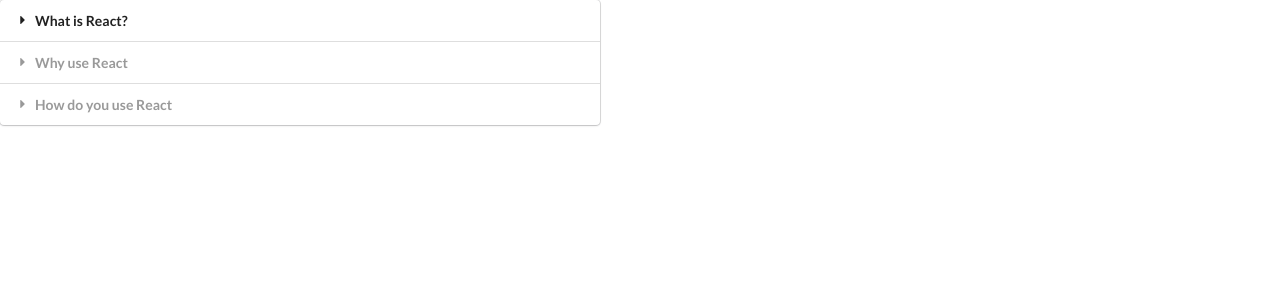
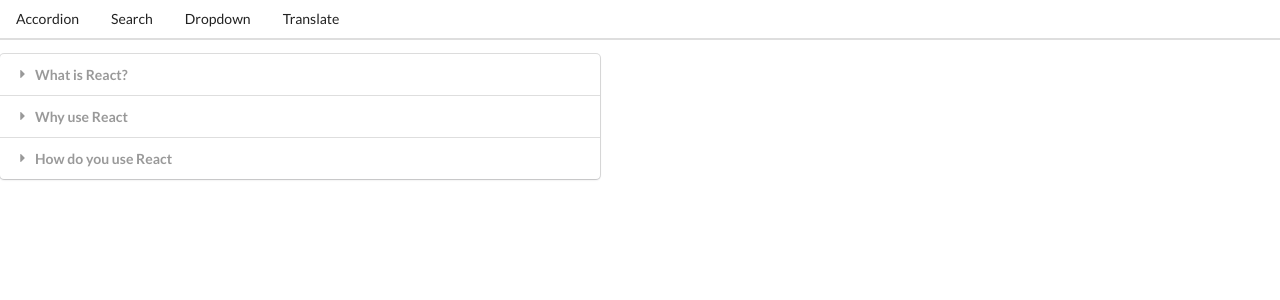
Before and after one commit to johngwells/Widgets, a React (Create React App) app: page / in a window 1280 px wide. Shown: the top 300 px of the page. Built offline with nearby package versions, Linux system fonts and the light colour scheme.

Commit message:
create navigation Header, Link & Route

```diff
--- a/src/App.js
+++ b/src/App.js
@@ -4,6 +4,7 @@
 import Dropdown from './components/Dropdown';
 import Translate from './components/Translate';
 import Route from './components/Route';
+import Header from './components/Header';
 
 const items = [
   {
@@ -40,6 +41,7 @@
 
   return (
     <div>
+      <Header />
       <Route path='/'><Accordion items={items} /></Route>
       <Route path='/list'><Search /></Route>
       <Route path='/dropdown'><Dropdown label='select a color' options={options} selected={selected} onSelectedChange={setSelected} /></Route>
--- /dev/null
+++ b/src/components/Header.js
@@ -0,0 +1,23 @@
+import React from 'react';
+import Link from './Link';
+
+const Header = () => {
+  return (
+    <div className='ui secondary pointing menu'>
+      <Link href='/' className='item'>
+        Accordion
+      </Link>
+      <Link href='/list' className='item'>
+        Search
+      </Link>
+      <Link href='/dropdown' className='item'>
+        Dropdown
+      </Link>
+      <Link href='/translate' className='item'>
+        Translate
+      </Link>
+    </div>
+  );
+};
+
+export default Header;
--- /dev/null
+++ b/src/components/Link.js
@@ -0,0 +1,23 @@
+import React from 'react';
+
+const Link = ({ className, href, children }) => {
+  const onClick = (e) => {
+    if (e.metaKey || e.ctrlKey) {
+      return;
+    }
+
+    e.preventDefault();
+    window.history.pushState({}, '', href);
+
+    const navEvent = new PopStateEvent('popstate');
+    window.dispatchEvent(navEvent);
+  };
+
+  return (
+    <a onClick={onClick} className={className} href={href}>
+      {children}
+    </a>
+  );
+};
+
+export default Link;
--- a/src/components/Route.js
+++ b/src/components/Route.js
@@ -1,5 +1,21 @@
+import { useState, useEffect} from 'react';
+
 const Route = ({ path, children}) => {
-  return window.location.pathname === path
+  const [currentPath, setCurrentPath] = useState(window.location.pathname);
+
+  useEffect(() => {
+    const onLocationChange = () => {
+      setCurrentPath(window.location.pathname)
+    }
+
+    window.addEventListener('popstate', onLocationChange);
+
+    return () => {
+      window.removeEventListener('popstate', onLocationChange);
+    }
+  }, []);
+
+  return currentPath === path
     ? children
     : null;
 }
```
